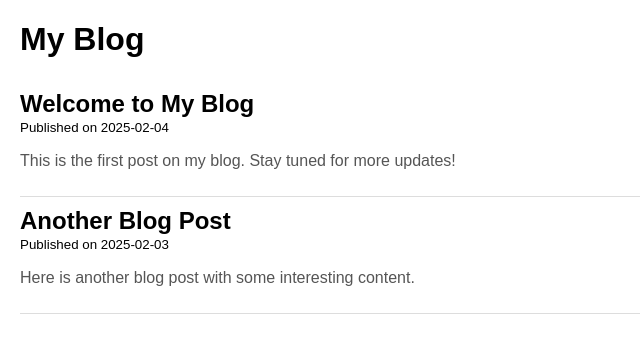
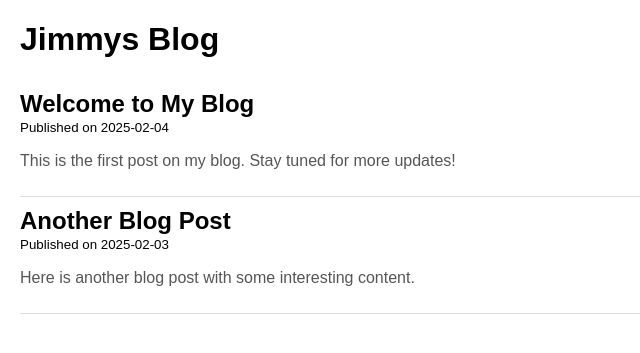
Before and after one commit to jande353/S2I, a PHP site: page / in a window 1280 px wide. Shown: the top 353 px of the page, without its empty margins (0-640 px from the left). Run offline with PHP 8.4, Linux system fonts and the light colour scheme.

Commit message:
Update index.php

```diff
--- a/Examples/php/index.php
+++ b/Examples/php/index.php
@@ -25,7 +25,7 @@ $posts = [
     </style>
 </head>
 <body>
-    <h1>My Blog</h1>
+    <h1>Jimmys Blog</h1>
     <?php foreach ($posts as $post): ?>
         <div class="post">
             <h2><?= htmlspecialchars($post['title']) ?></h2>
```
